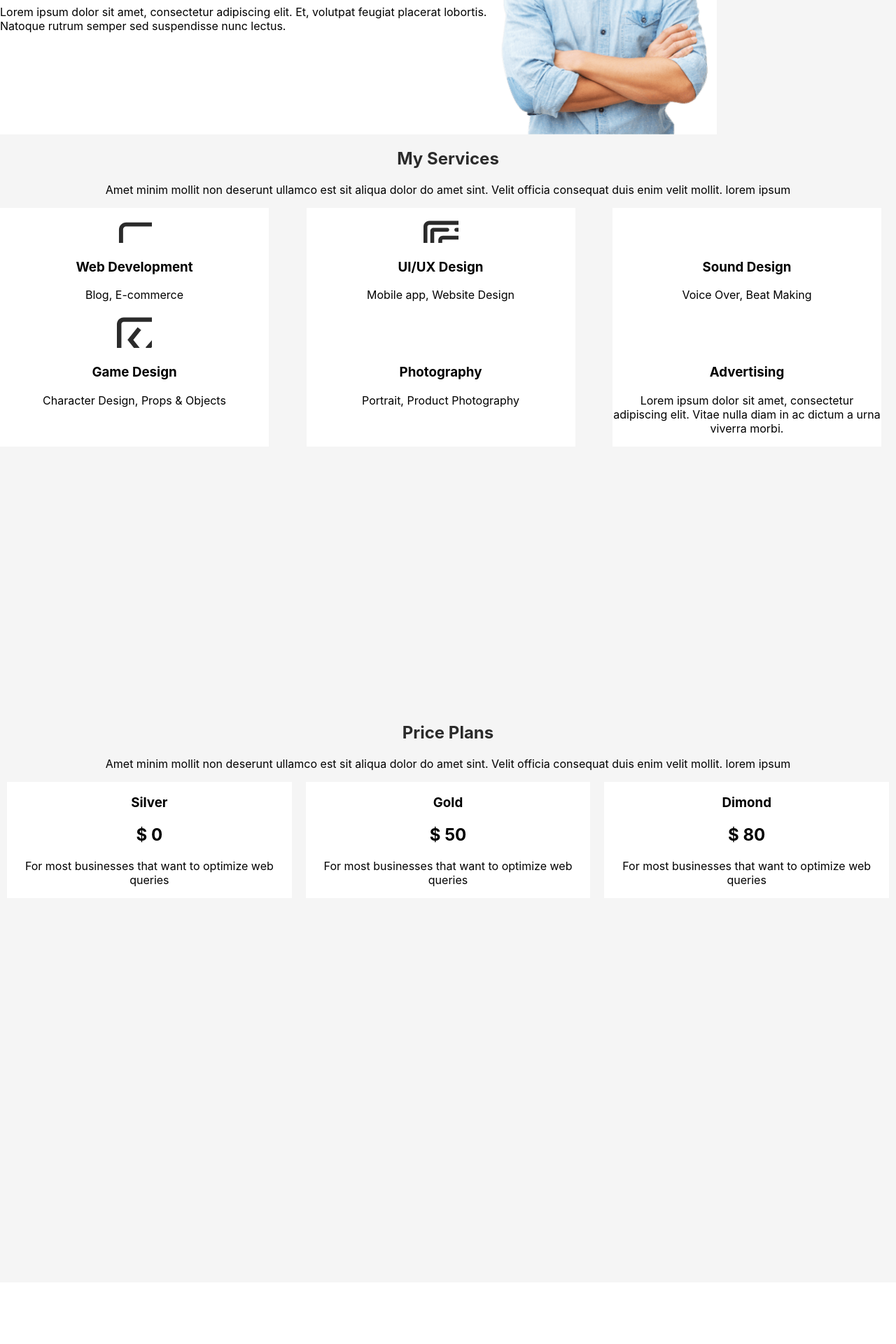
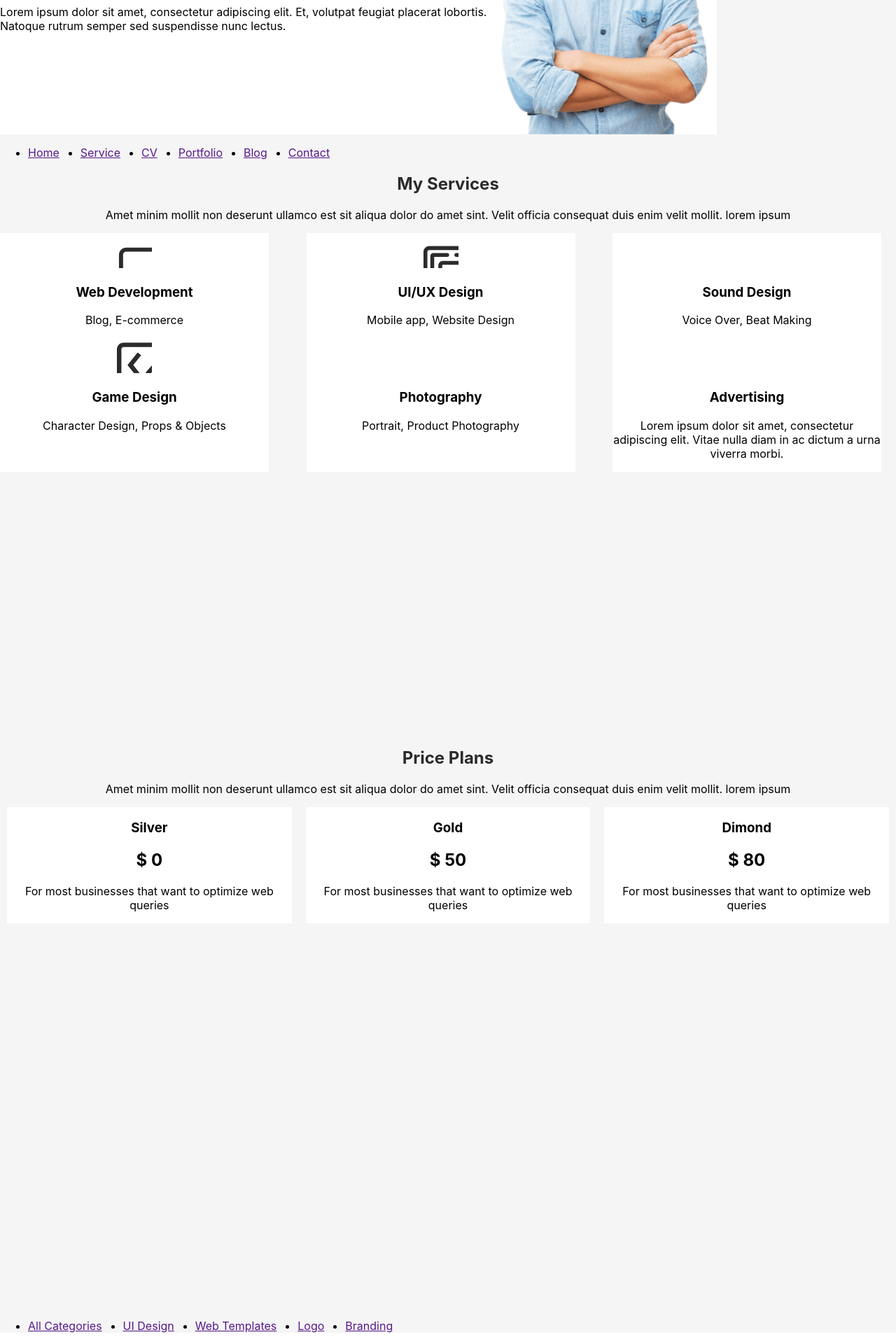
Before and after one commit to EarlMefisto/first-portfolio, a React app: page / in a window 1280 px wide. Shown: the part 268-2188 px from the top of the page at 70% size. Before the commit the page ends 2100 px from the top, so only its background shows below. Built offline with nearby package versions, Linux system fonts and the light colour scheme.

Commit message:
recycling Menu

```diff
--- a/src/App.tsx
+++ b/src/App.tsx
@@ -1,6 +1,5 @@
 import "./App.css";
 import styled from "styled-components";
-import { Header } from "./layout/header/Header";
 import { Main } from "./layout/sections/main/Main";
 import { MyServices } from "./layout/sections/myServices/MyServices";
 import { RightMenu } from "./components/menu/RightMenu/RightMenu";
@@ -11,7 +10,6 @@ function App() {
   return (
     <div className="App">
       <MyFirstPortfolio>
-        <Header />
         <Main />
         <RightMenu/>
         <MyServices />
--- /dev/null
+++ b/src/components/menu/Menu.tsx
@@ -0,0 +1,25 @@
+import React from "react";
+import styled from "styled-components";
+
+export const Menu = (props: { menuItems: Array<string> }) => {
+  return (
+    <StyledMenu>
+      <ul>
+        {props.menuItems.map((item: string, index: number) => {
+          return (
+            <li key={index}>
+              <a href="">{item}</a>
+            </li>
+          );
+        })}
+      </ul>
+    </StyledMenu>
+  );
+};
+
+const StyledMenu = styled.nav`
+  ul {
+    display: flex;
+    gap: 30px;
+  }
+`;
--- a/src/components/menu/RightMenu/RightMenu.tsx
+++ b/src/components/menu/RightMenu/RightMenu.tsx
@@ -1,7 +1,15 @@
 import React from "react";
+import styled from "styled-components";
+import { Menu } from "../Menu";
+
+const Items = ["Home", "Service", "CV", "Portfolio", "Blog", "Contact"];
 
 export const RightMenu = () => {
   return (
-    <div></div>
-  )
-}
+    <StyledRightMenu>
+      <Menu menuItems={Items} />
+    </StyledRightMenu>
+  );
+};
+
+const StyledRightMenu = styled.nav``;
--- a/src/layout/footer/Footer.tsx
+++ b/src/layout/footer/Footer.tsx
@@ -1,11 +1,9 @@
 import React from "react";
 import styled from "styled-components";
-import { Menu } from "../../components/menu/RightMenu/RightMenu";
 
 export const Footer = () => {
   return (
     <StyledFooter>
-      <Menu />
     </StyledFooter>
   );
 };
--- a/src/layout/header/Header.tsx
+++ b/src/layout/header/Header.tsx
@@ -1,6 +1,5 @@
 import React from "react";
 import styled from "styled-components";
-import { Logo } from "../../components/logo/Logo";
 
 export const Header = () => {
   return (
--- a/src/layout/sections/portfolio/Portfolio.tsx
+++ b/src/layout/sections/portfolio/Portfolio.tsx
@@ -1,9 +1,18 @@
 import React from "react";
+import { Menu } from "../../../components/menu/Menu";
+
+const PortfolioItems = [
+  "All Categories",
+  "UI Design",
+  "Web Templates",
+  "Logo",
+  "Branding",
+];
 
 export const Portfolio = () => {
-    return (
-        <div>
-
-        </div>
-    )
-}
+  return (
+    <div>
+      <Menu menuItems={PortfolioItems} />
+    </div>
+  );
+};
```
